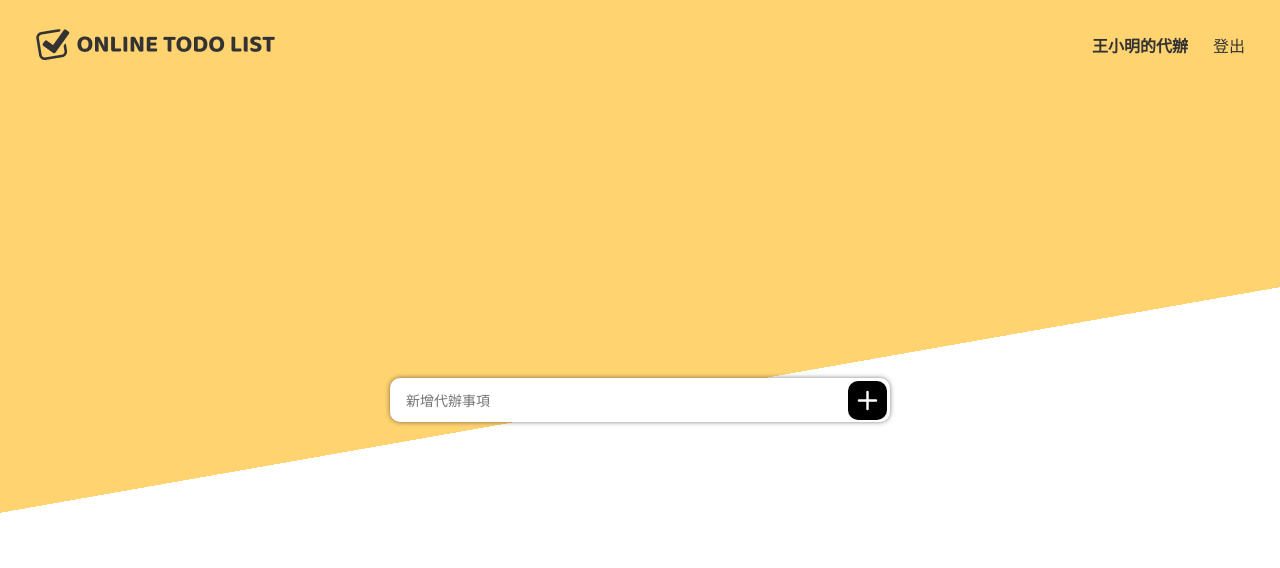
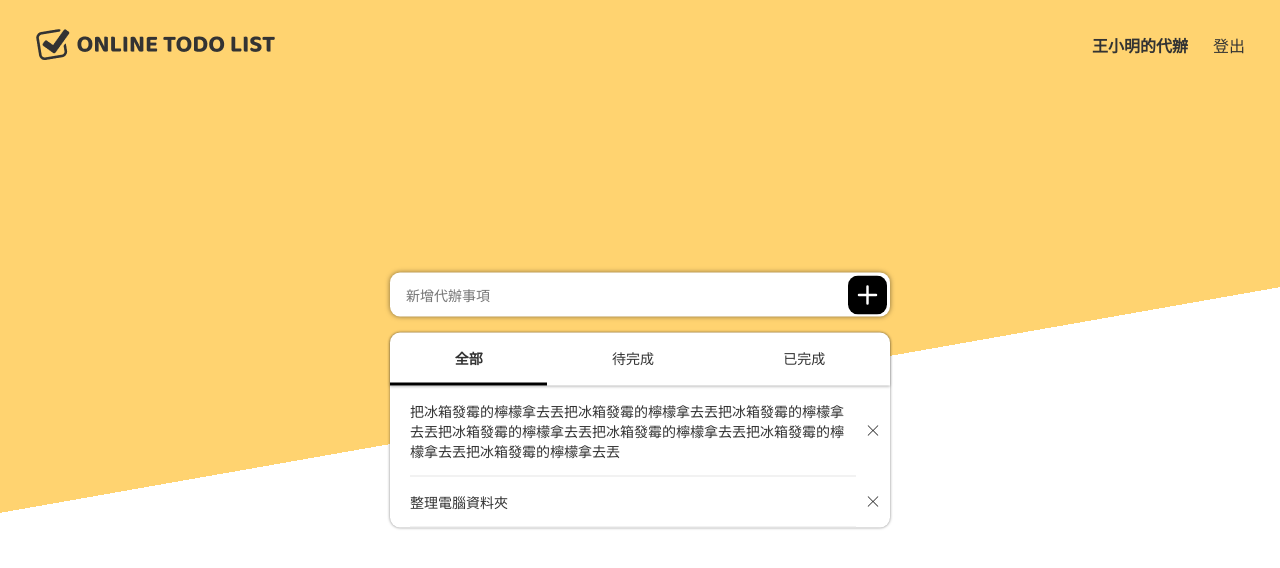
Before and after one commit to Landy510/React_TodoList, a React (Vite) app: page /index in a window 1280 px wide. Shown: the top 568 px of the page. Built offline with nearby package versions, Linux system fonts and the light colour scheme.

Commit message:
feat: 新增 TodoItem 元件 1. 新增 - TodoItem 元件的切版 (checkbox 尚未切完)

```diff
--- a/package.json
+++ b/package.json
@@ -13,7 +13,9 @@
     "react-dom": "^18.2.0",
     "react-icons": "^4.7.1",
     "react-router-dom": "^6.8.2",
-    "sass": "^1.58.3"
+    "sass": "^1.58.3",
+    "uuid": "^9.0.0",
+    "zustand": "^4.3.5"
   },
   "devDependencies": {
     "@types/react": "^18.0.27",
--- /dev/null
+++ b/src/components/TodoItem.jsx
@@ -0,0 +1,16 @@
+import { BsXLg } from "react-icons/bs";
+import styles from '@/styles/TodoItem.module.scss';
+const TodoItem = ({id, title, completed}) => {
+  return (
+    <li className={styles['todoItem']}>
+      <p>
+        {title}
+      </p>
+      <div className={styles['del-icon']}>
+        <BsXLg></BsXLg>
+      </div>
+    </li>
+  )
+}
+
+export default TodoItem;
--- /dev/null
+++ b/src/components/TodoList.jsx
@@ -0,0 +1,45 @@
+import styles from '@/styles/TodoList.module.scss';
+import { useState } from 'react';
+import { useTodosStore } from '@/store';
+import TodoItem from './TodoItem';
+const TodoList = () => {
+  const todos = useTodosStore((state) => state.todos)
+  const [category, setCategory] = useState('all');
+  const onTabChange = (type) => {
+    setCategory(type)
+  }
+  return (
+    <div className={styles['todoList-section']}>
+      <ul className={styles['tabs']}>
+        <li
+          className={`${styles['tab']} ${category === 'all' ? styles['active'] : ''}`}
+          onClick={() => onTabChange('all')}
+        >全部</li>
+        <li
+          className={`${styles['tab']} ${category === 'todo' ? styles['active'] : ''}`}
+          onClick={() => onTabChange('todo')}
+        >待完成</li>
+        <li
+          className={`${styles['tab']} ${category === 'finished' ? styles['active'] : ''}`}
+          onClick={() => onTabChange('finished')}
+        >已完成</li>
+      </ul>
+      <div className={styles['todo-content']}>
+        <ul>
+          {
+            todos.map((todo) => (
+              <TodoItem
+                key={todo.id}
+                title={todo.title}
+                id={todo.id}
+                completed={todo.completed}
+              ></TodoItem>
+            ))
+          }
+        </ul>
+      </div>
+    </div>
+  )
+}
+
+export default TodoList;
--- a/src/routes/Index.jsx
+++ b/src/routes/Index.jsx
@@ -1,5 +1,6 @@
 import Navbar from "@/components/Navbar";
 import InputTodo from "@/components/InputTodo";
+import TodoList from "@/components/TodoList";
 import styles from '@/styles/Index.module.scss';
 const Index = () => {
   return (
@@ -7,6 +8,7 @@ const Index = () => {
       <Navbar></Navbar>
       <div className={styles['todo-section']}>
         <InputTodo></InputTodo>
+        <TodoList></TodoList>
       </div>
     </>
   )
--- /dev/null
+++ b/src/store.js
@@ -0,0 +1,17 @@
+import {create} from 'zustand';
+import { v4 as uuidv4 } from 'uuid';
+const todosStore = (set) => ({
+  todos: [
+    {
+      id: uuidv4(),
+      title: '把冰箱發霉的檸檬拿去丟把冰箱發霉的檸檬拿去丟把冰箱發霉的檸檬拿去丟把冰箱發霉的檸檬拿去丟把冰箱發霉的檸檬拿去丟把冰箱發霉的檸檬拿去丟把冰箱發霉的檸檬拿去丟',
+      completed: false
+    },
+    {
+      id: uuidv4(),
+      title: '整理電腦資料夾',
+      completed: true
+    },
+  ]
+})
+export const useTodosStore = create(todosStore)
--- /dev/null
+++ b/src/styles/TodoItem.module.scss
@@ -0,0 +1,19 @@
+.todoItem {
+  display: flex;
+  align-items: center;
+
+  p {
+    margin-left: 20px;
+    padding: 15px 0;
+    flex-grow: 1;
+    border-bottom: 1px solid #E5E5E5;
+  }
+
+  .del-icon {
+    padding: 10px;
+  }
+
+  .del-icon:hover {
+    cursor: pointer;
+  }
+}
--- /dev/null
+++ b/src/styles/TodoList.module.scss
@@ -0,0 +1,28 @@
+.todoList-section {
+  border-radius: 10px;
+  box-shadow: 0 0 3px rgba(0, 0, 0, .5);
+  background-color: #fff;
+  margin-top: 16px;
+}
+
+.tabs {
+  display: flex;
+  box-shadow: 0 1px 3px rgba(0, 0, 0, .3);
+  border-top-left-radius: 10px;
+  border-top-right-radius: 10px;
+
+  .tab {
+    flex-grow: 1;
+    text-align: center;
+    padding: 15px 0;
+  }
+
+  .tab.active {
+    font-weight: 700;
+    border-bottom: 3px solid #000;
+  }
+
+  .tab:hover {
+    cursor: pointer;
+  }
+}
```
Also changed, not shown: 1 other file (tests, documents, lock files or other folders).
